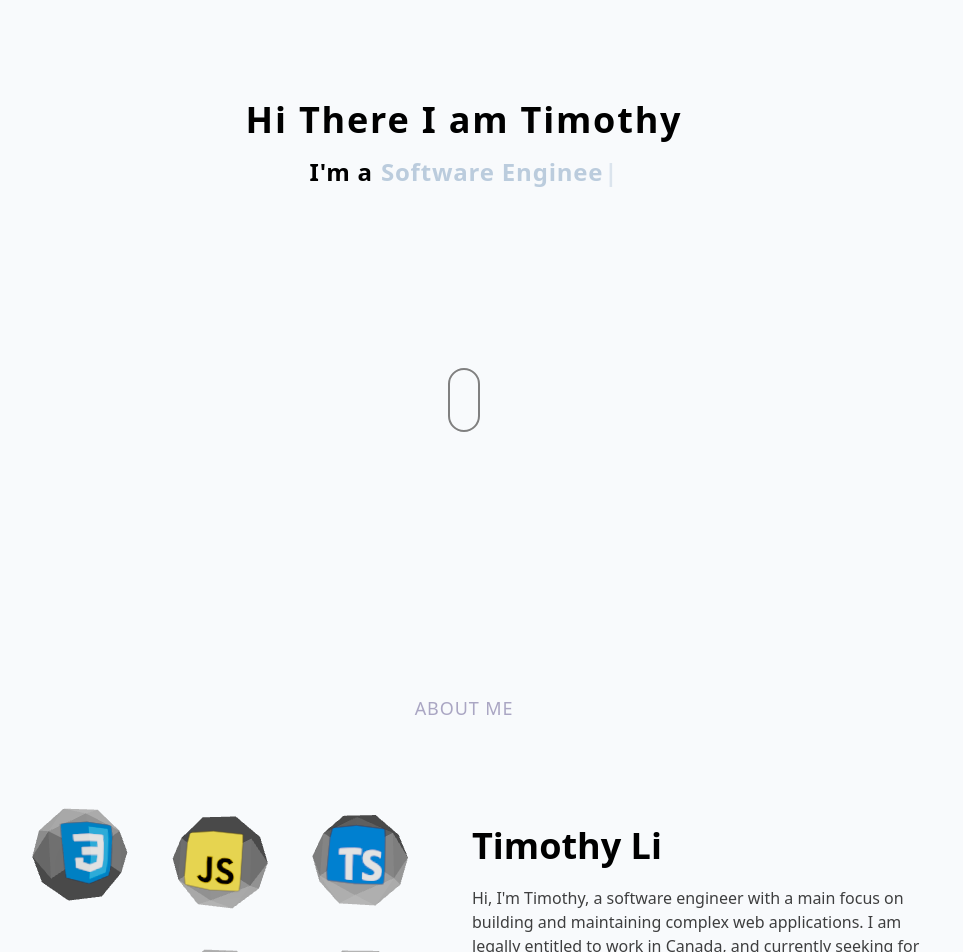
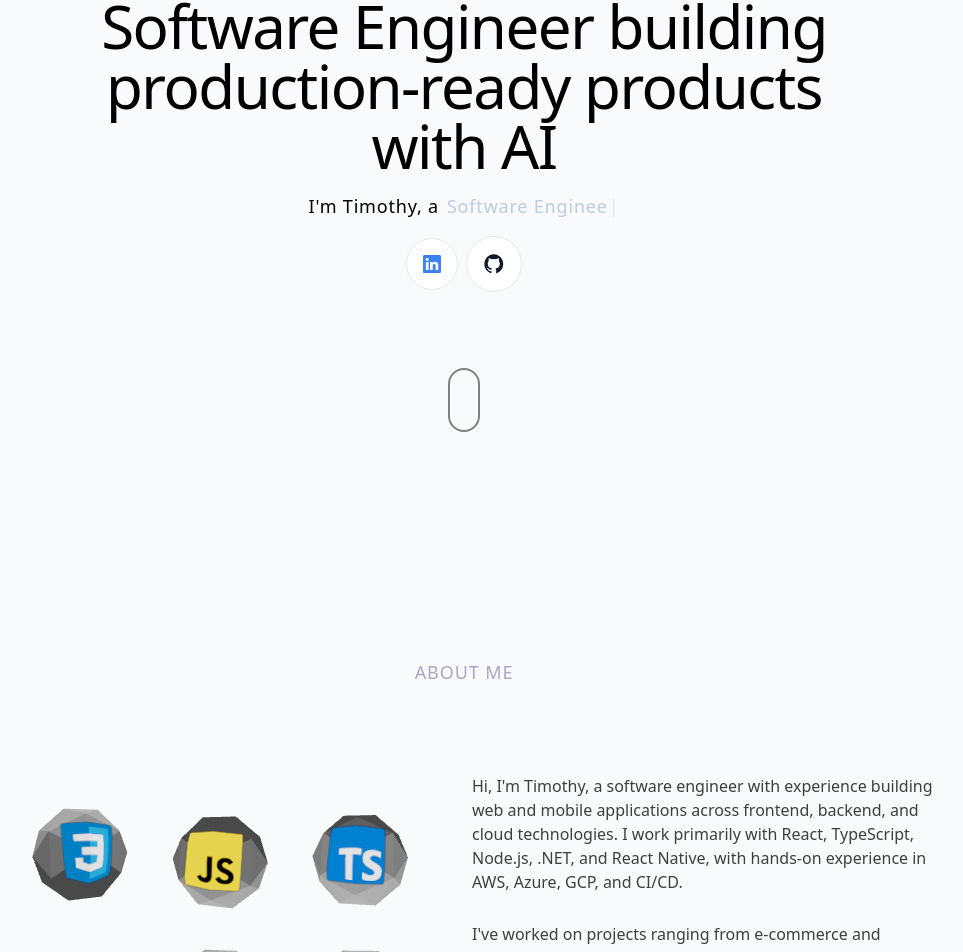
Before and after one commit to ttiimmothy/personal-portfolio-website, a Next.js app: page / in a window 1280 px wide. Shown: the part 256-1208 px from the top of the page, without its empty margins (176-1139 px from the left). Built offline with nearby package versions, Linux system fonts and the light colour scheme.

Commit message:
feat: update home section, navbar

```diff
--- a/src/components/layout/Navbar.tsx
+++ b/src/components/layout/Navbar.tsx
@@ -1,17 +1,8 @@
 import Link from "next/link";
 import { useEffect, useRef, useState } from "react";
-import {
-  IoLogoGithub,
-  IoLogoGitlab,
-  IoLogoLinkedin,
-  IoMail,
-} from "react-icons/io5";
-import { BiSolidFilePdf } from "react-icons/bi";
 import { Helmet } from "react-helmet";
-import { NavMobileMenuIcon } from "@/components/layout/navMobileMenu/NavMobileMenuIcon";
 import useOnClickOutside from "@/components/hooks/useOnClickOutside";
 import ThemeToggler from "../ThemeToggler";
-import { colors } from "@/components/color/default";
 import { cn } from "@/utils/classNames";
 
 const Navbar: React.FC = () => {
@@ -87,91 +78,10 @@ const Navbar: React.FC = () => {
             <NavButton id="contact" label="Contact" />
           </div>
           <div className="invisible lg:visible absolute right-0 flex items-center gap-2">
-            <Link
-              target="_blank"
-              href="https://github.com/ttiimmothy"
-              className="relative flex items-center p-1.5 hover:bg-gray-200 dark:hover:bg-gray-600 rounded-md"
-            >
-              <IoLogoGithub size={28} className="dark:text-gray-50" />
-            </Link>
-            {/* <Link
-              target="_blank"
-              href="https://gitlab.com/ttiimmothy"
-              className="relative flex items-center p-1.5 hover:bg-gray-200 dark:hover:bg-gray-600 rounded-md"
-            >
-              <IoLogoGitlab size={28} className="dark:text-gray-50" />
-            </Link>
-            <Link
-              target="_blank"
-              href="https://www.linkedin.com/in/timothyurl/"
-              className="relative flex items-center p-1.5 hover:bg-gray-200 dark:hover:bg-gray-600 rounded-md"
-            >
-              <IoLogoLinkedin size={28} className="dark:text-gray-50" />
-            </Link>
-            <Link
-              target="_blank"
-              href="mailto:timothyemail805@gmail.com"
-              className="relative flex items-center p-1.5 hover:bg-gray-200 dark:hover:bg-gray-600 rounded-md"
-            >
-              <IoMail size={28} className="dark:text-gray-50" />
-            </Link>
-            <Link
-              target="_blank"
-              href="/Timothy Resume.pdf"
-              className="relative flex items-center p-1.5 hover:bg-gray-200 dark:hover:bg-gray-600 rounded-md"
-            >
-              <BiSolidFilePdf size={28} className="dark:text-gray-50" />
-            </Link> */}
             <ThemeToggler />
           </div>
         </div>
       </nav>
-      {/* <nav
-        className={cn(
-          "visible lg:invisible fixed top-0 left-0 w-full flex justify-center",
-          "bg-light-bg dark:bg-dark-bg",
-          "px-5 z-40",
-          `${scrolled && !showMobileMenu && "shadow-lg opacity-90"}`,
-          "bg-color-transition"
-        )}
-      >
-        <div className="relative w-[90vw] mx-auto py-4 flex items-center justify-between">
-          <div className="dark:text-white">
-            <NavButton id="home" label="Timothy" />
-          </div>
-          <div ref={wrapperRef}>
-            <NavMobileMenuIcon
-              toggleMenu={setShowMobileMenu}
-              menuOpen={showMobileMenu}
-            />
-            <div
-              className={cn(
-                "fixed top-0 right-0 h-screen w-aside flex justify-center items-center flex-col",
-                "bg-light-bg dark:bg-dark-bg",
-                "gap-4 z-50 shadow-aside-width",
-                `${showMobileMenu ? "visible translate-x-0" : "invisible translate-x-[100vw]"} navbar-menu-animation`
-              )}
-            >
-              <div className="absolute top-5 left-10">
-                <ThemeToggler />
-              </div>
-              <NavButton id="home" label="Home" />
-              <NavButton id="about" label="About" />
-              <NavButton id="experience" label="Experience" />
-              <NavButton id="projects" label="Projects" />
-              <NavButton id="contact" label="Contact" />
-              <Link
-                target="_blank"
-                href="/Timothy Resume.pdf"
-                className="flex relative items-center p-1.5 px-4 hover:bg-gray-200 dark:hover:bg-gray-600 rounded-md"
-                rel="noopener noreferrer"
-              >
-                Resume
-              </Link>
-            </div>
-          </div>
-        </div>
-      </nav> */}
     </>
   );
 };
--- a/src/components/sections/AboutSection.tsx
+++ b/src/components/sections/AboutSection.tsx
@@ -51,12 +51,14 @@ const AboutSection: React.FC = () => {
           variants={fadeIn("", "", 0.1, 1)}
           className="flex flex-col gap-3"
         >
-          <h1 className="text-4xl font-bold">Timothy Li</h1>
-          <p className="my-2  opacity-75 leading-[1.5]">
-            Hi, I&apos;m Timothy, a software engineer with a main focus on
-            building and maintaining complex web applications. I am legally
-            entitled to work in Canada, and currently seeking for any
-            opportunities available in Canada.
+          {/* <h1 className="text-4xl font-bold">Timothy Li</h1> */}
+          <p className="my-2 opacity-75 leading-[1.5]">
+            Hi, I&apos;m Timothy, a software engineer with experience building web and mobile applications across frontend, backend, and cloud technologies.
+            I work primarily with React, TypeScript, Node.js, .NET, and React Native, with hands-on experience in AWS, Azure, GCP, and CI/CD.
+          </p>
+          <p className="my-2 opacity-75 leading-[1.5]">
+            I&apos;ve worked on projects ranging from e-commerce and enterprise applications to mobile products and AI-powered solutions. I enjoy solving complex problems,
+            learning new technologies, and building reliable software that makes a real-world impact.
           </p>
           {skills.map((skill, index) => (
             <SkillSection
--- a/src/components/sections/HomeSection.tsx
+++ b/src/components/sections/HomeSection.tsx
@@ -2,18 +2,25 @@ import { motion } from "framer-motion";
 import Typewriter from "typewriter-effect";
 import roles from "@/constants/roles.json";
 import Link from "next/link";
+import {BsLinkedin} from "react-icons/bs";
+import {IoLogoGithub} from "react-icons/io5";
+
+const fadeUp = {
+  initial: { opacity: 0, y: 16 },
+  animate: { opacity: 1, y: 0 },
+};
 
 const HomeSection: React.FC = () => {
   return (
     <section id="home" className="relative h-screen flex items-center">
       <div className="flex flex-col lg:flex-row justify-center items-center w-full">
         <div className="flex flex-col items-center gap-4 text-center">
-          <p className="text-3xl home-section-sm:text-4xl dark:text-white font-bold tracking-wider whitespace-nowrap">
-            Hi There I am Timothy
+          <p className="text-balance text-5xl home-section-sm:text-6xl dark:text-white tracking-tight whitespace-nowrap">
+          Software Engineer building <br/> production-ready products <br/> with AI
           </p>
-          <div className="dark:text-white font-bold tracking-wider flex flex-col gap-3">
-            <div className="flex gap-2 text-2xl">
-              I&apos;m a
+          <div className="dark:text-gray-600 tracking-wider flex flex-col gap-3">
+            <div className="flex gap-2 sm:text-lg">
+              I&apos;m Timothy, a
               <div className="text-[#bbccdd]">
                 <Typewriter
                   options={{
@@ -25,6 +32,22 @@ const HomeSection: React.FC = () => {
               </div>
             </div>
           </div>
+          <motion.div {...fadeUp} transition={{ duration: 0.5, delay: 0.15 }} className="flex flex-col sm:flex-row items-center justify-center gap-2 px-4 text-lg font-medium">
+          <a
+            className="bg-white hover:bg-white/[0.06] p-4 text-gray-700 hover:text-gray-950 flex items-center gap-2 rounded-full transition cursor-pointer border border-gray-200 dark:border-gray-800 dark:bg-white/10 dark:text-white/60 dark:hover:bg-white/20"
+            href="https://www.linkedin.com/in/timothyurl/"
+            target="_blank"
+          >
+            <BsLinkedin className="text-blue-500" />
+          </a>
+          <a
+            className="bg-white hover:bg-white/[0.06] p-4 text-gray-700 flex items-center gap-2 text-[1.35rem] rounded-full hover:text-gray-950 transition cursor-pointer border border-gray-200 dark:border-gray-800 dark:bg-white/10 dark:text-white/60 dark:hover:bg-white/20"
+            href="https://github.com/ttiimmothy"
+            target="_blank"
+          >
+            <IoLogoGithub className="text-gray-900 dark:text-gray-50" />
+          </a>
+          </motion.div>
         </div>
       </div>
       <div className="absolute bottom-20 lg:bottom-28 mt-40 w-full flex justify-center">
--- a/src/constants/experiences.json
+++ b/src/constants/experiences.json
@@ -86,7 +86,7 @@
     ]
   },
   {
-    "title": "Software Developer",
+    "title": "Software Engineer",
     "company_name": "Computacenter",
     "company_url": "https://www.computacenter.com/",
     "icon": "computacenter",
--- a/src/constants/roles.json
+++ b/src/constants/roles.json
@@ -1,7 +1,5 @@
 [
   "Software Engineer",
-  "Frontend Developer",
-  "Backend Developer",
   "Cloud Engineer",
   "Open Source Contributor"
 ]
```
